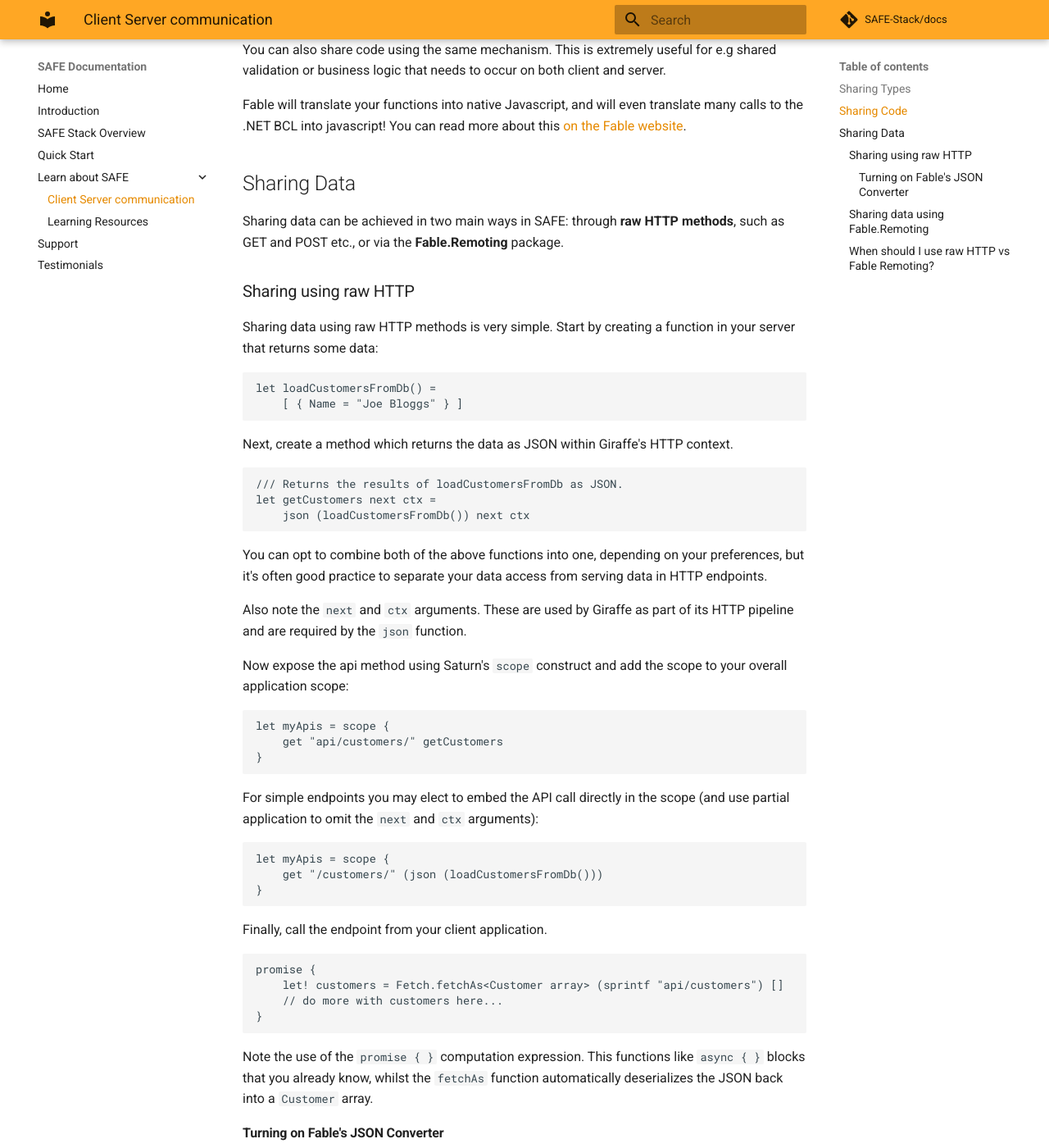
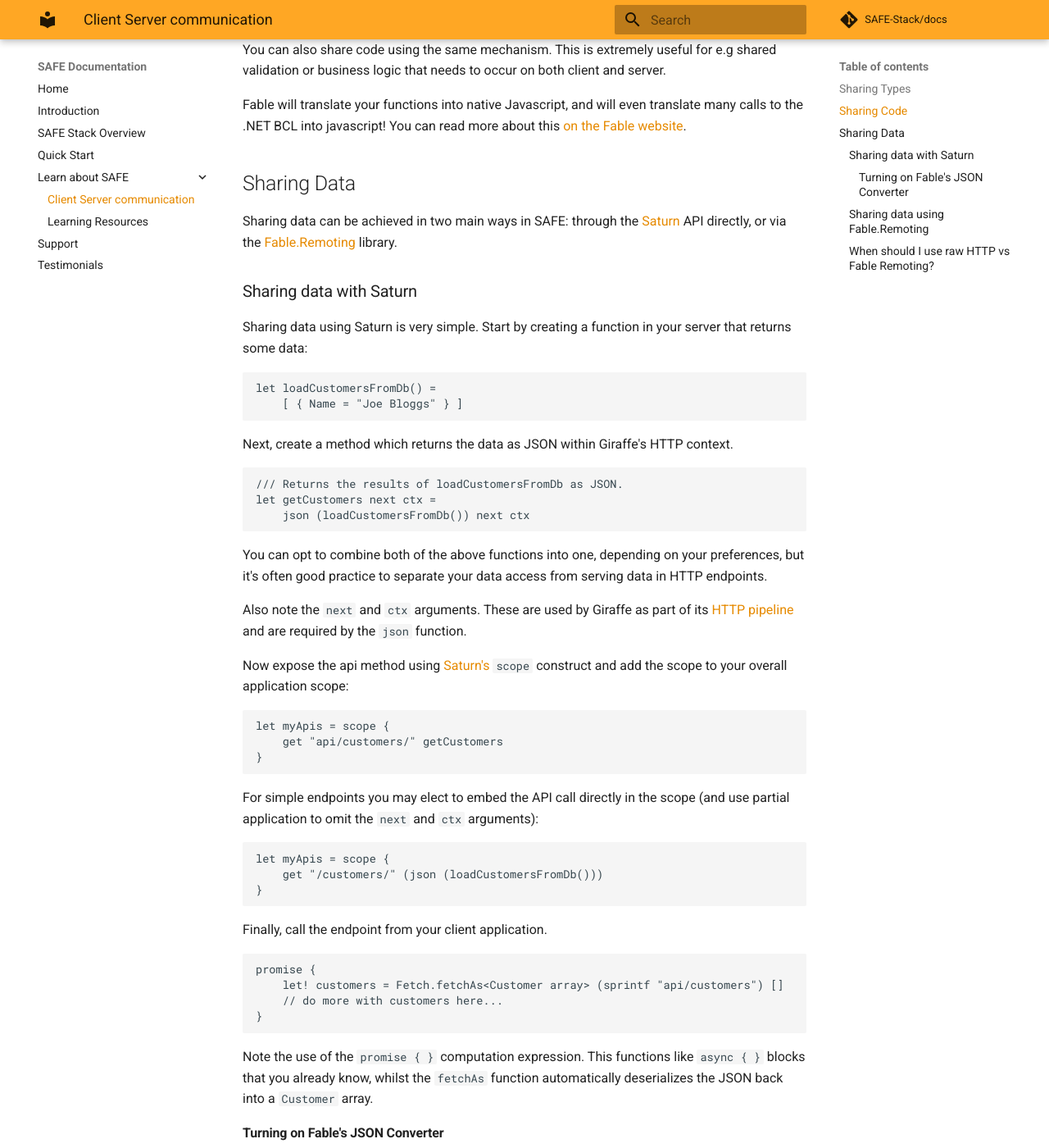
Before and after one commit to SAFE-Stack/docs, an MkDocs documentation site: the page built from docs/client-server.md, in a window 1280 px wide and 1400 px high, scrolled down 844 px. Shown: the whole window at 82% size. Built offline with MkDocs 1.6.1 and Material for MkDocs 9.7.7, drawn with Linux system fonts in a browser that asks for light colours; comment, search, counter and statistics services are not loaded; old or Windows-style settings are respelled for this version of MkDocs; some of the changed text lies outside the part shown.

Commit message:
Final changes to client server

````diff
--- a/docs/client-server.md
+++ b/docs/client-server.md
@@ -30,26 +30,28 @@
 Fable will translate your functions into native Javascript, and will even translate many calls to the .NET BCL into javascript! You can read more about this [on the Fable website](http://fable.io/docs/compatibility.html).
 
 ## Sharing Data
-Sharing data can be achieved in two main ways in SAFE: through **raw HTTP methods**, such as GET and POST etc., or via the **Fable.Remoting** package.
+Sharing data can be achieved in two main ways in SAFE: through the [Saturn](https://saturnframework.github.io/docs/) API directly, or via the [Fable.Remoting](https://github.com/Zaid-Ajaj/Fable.Remoting) library.
 
-### Sharing using raw HTTP
-Sharing data using raw HTTP methods is very simple. Start by creating a function in your server that returns some data:
+### Sharing data with Saturn
+Sharing data using Saturn is very simple. Start by creating a function in your server that returns some data:
 
 ```fsharp
 let loadCustomersFromDb() =
     [ { Name = "Joe Bloggs" } ]
 ```
 Next, create a method which returns the data as JSON within Giraffe's HTTP context.
+
 ```fsharp
 /// Returns the results of loadCustomersFromDb as JSON.
 let getCustomers next ctx =
     json (loadCustomersFromDb()) next ctx
 ```
+
 You can opt to combine both of the above functions into one, depending on your preferences, but it's often good practice to separate your data access from serving data in HTTP endpoints.
 
-Also note the `next` and `ctx` arguments. These are used by Giraffe as part of its HTTP pipeline and are required by the `json` function.
+Also note the `next` and `ctx` arguments. These are used by Giraffe as part of its [HTTP pipeline](https://github.com/giraffe-fsharp/Giraffe/blob/master/DOCUMENTATION.md#fundamentals) and are required by the `json` function.
 
-Now expose the api method using Saturn's `scope` construct and add the scope to your overall application scope:
+Now expose the api method using [Saturn's](https://saturnframework.github.io/docs/api/scope/) `scope` construct and add the scope to your overall application scope:
 ```fsharp
 let myApis = scope {
     get "api/customers/" getCustomers
@@ -81,7 +83,7 @@
 ### Sharing data using Fable.Remoting
 As an alternative to raw HTTP, you can also use the [Fable.Remoting](https://github.com/Zaid-Ajaj/Fable.Remoting) library, which provides an RPC-style mechanism for calling server endpoints.
 
-In our case, instead of creating a `scope { }` on the server and using `fetch` on the client, you create a simple protocol which contains methods exposed by the server:
+In our case, instead of creating a `scope { }` on the server and using `fetch` on the client, you create a simple *protocol* which contains methods exposed by the server:
 
 ```fsharp
 type ICustomer = {
````
